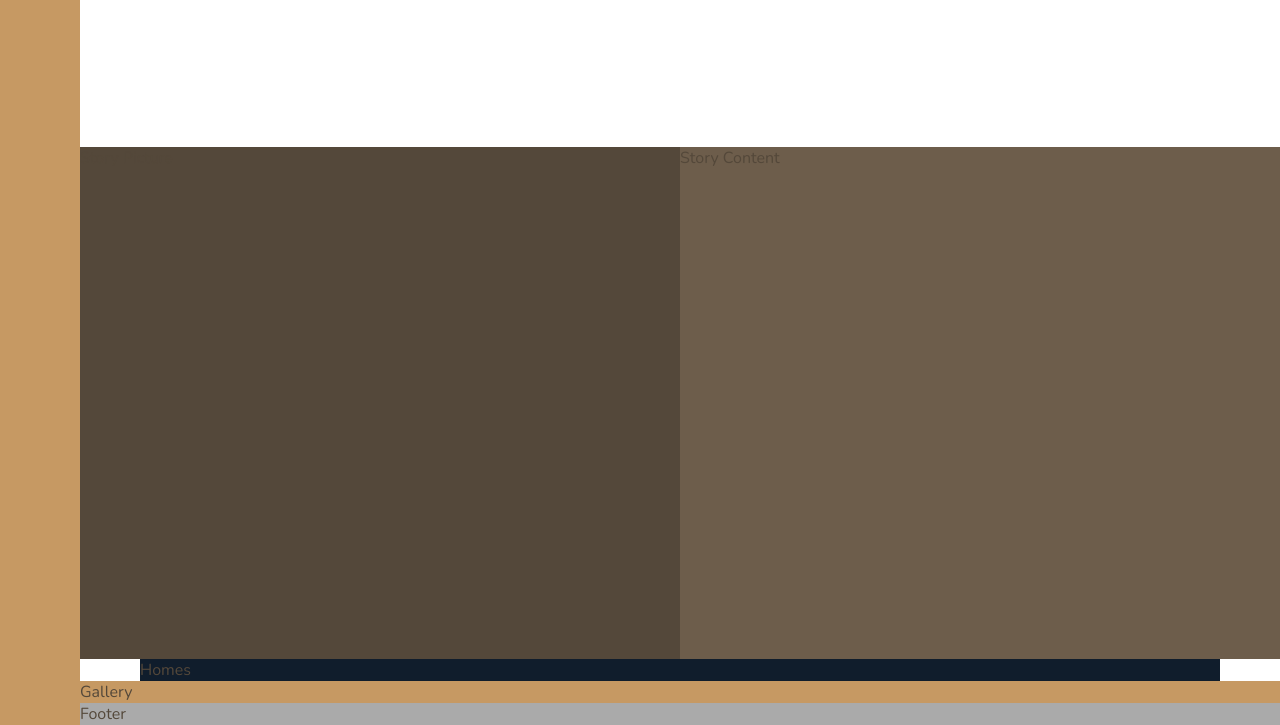
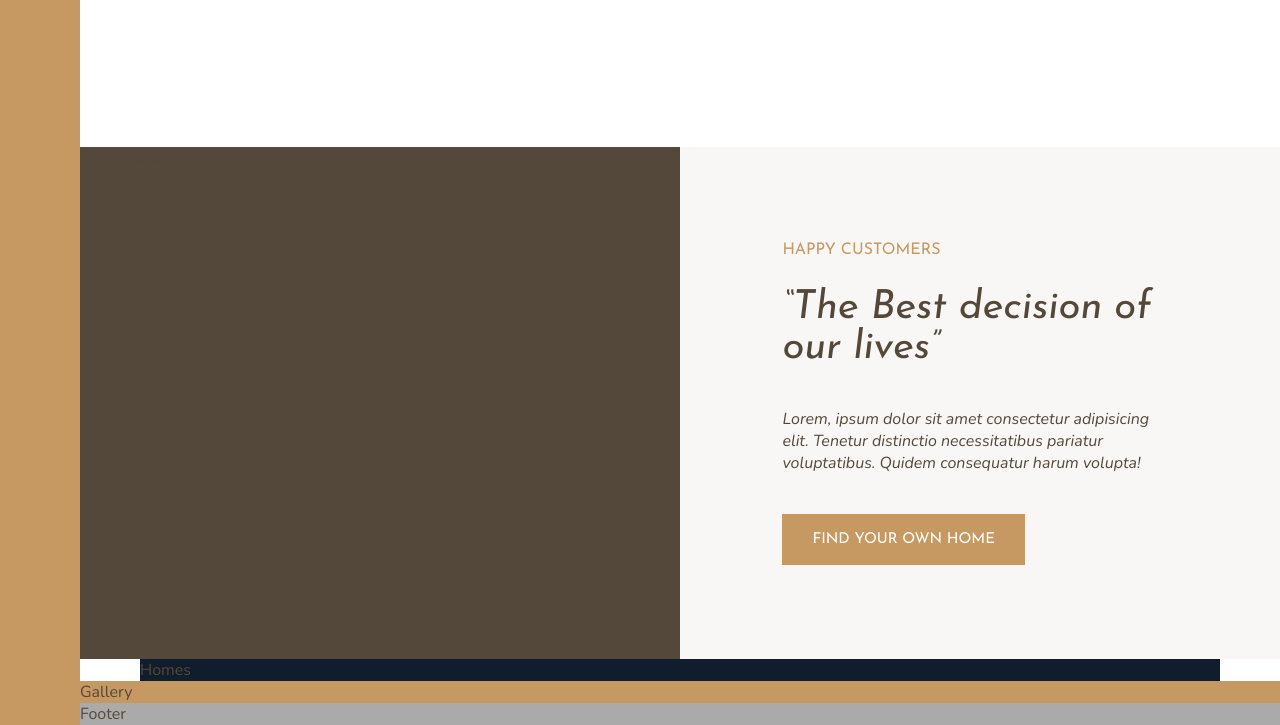
Before and after one commit to diegomouradev/nexter-landing-grid-course, a website: page index.html in a window 1280 px wide. Shown: the part 1103-1828 px from the top of the page. Drawn offline with nearby package versions, Linux system fonts and the light colour scheme.

Commit message:
story section content side

```diff
--- a/index.html
+++ b/index.html
@@ -77,7 +77,14 @@
 
         <div class="story__picture">Story Picture</div>
 
-        <div class="story__content">Story Content</div>
+        <div class="story__content">
+            <h3 class="heading-3 mb-md">Happy Customers</h3>
+            <h2 class="heading-2 heading-2--dark mb-lg">
+                &ldquo;The Best decision of our lives&rdquo;
+            </h2>
+            <p class="story__content-text">Lorem, ipsum dolor sit amet consectetur adipisicing elit. Tenetur distinctio necessitatibus pariatur voluptatibus. Quidem consequatur harum volupta! </p>
+            <button class="btn">Find your own home</button>
+        </div>
 
         <section class="homes">Homes</section>
 
--- a/sass/_story.scss
+++ b/sass/_story.scss
@@ -7,8 +7,18 @@
     }
 
     &__content {
-        background-color: $color-grey-dark-2;
+        background-color: $color-grey-light-1;
         grid-row: 3 / 4;
         grid-column: col-start 5 / full-end;
+        padding: 6rem 8vw;
+        display: flex;
+        flex-direction: column;
+        justify-content: center;
+        align-items: flex-start;
+    }
+
+    &__content-text {
+        font-style: italic;
+        margin-bottom: 4rem;
     }
 }
--- a/sass/_typography.scss
+++ b/sass/_typography.scss
@@ -12,11 +12,27 @@
 .heading-2 {
     @extend %heading;
 
+    font-size: 4rem;
+    font-style: italic;
+    font-weight: 400;
+    line-height: 1;
+
+    &--light {
+
+    }
+
+    &--dark {
+        color: $color-grey-dark-1;
+    }
+
 }
 
 .heading-3 {
     @extend %heading;
 
+    color: $color-primary;
+    text-transform: uppercase;
+    font-size: 1.6rem;
 }
 
 .heading-4 {
@@ -30,3 +46,39 @@
         color: $color-grey-dark-1;
     }
 }
+
+.btn {
+    background-color: $color-primary;
+    color: white;
+    font-family: $font-display;
+    font-size: 1.5rem;
+    text-transform: uppercase;
+    border-style: none;
+    padding: 1.8rem 3rem;
+    cursor: pointer;
+    transition: all .2s;
+
+    &:hover {
+        background-color: $color-primary-dark;
+    }
+}
+
+//MARGIN BOTTOM UTTILITY CLASS
+.mb-sm {
+    margin-bottom: 2rem;
+}
+
+.mb-md {
+    margin-bottom: 3rem;
+
+}
+
+.mb-lg {
+    margin-bottom: 4rem;
+
+}
+
+.mb-hg {
+    margin-bottom: 8rem;
+
+}
```
Also changed, not shown: css/style.css.
